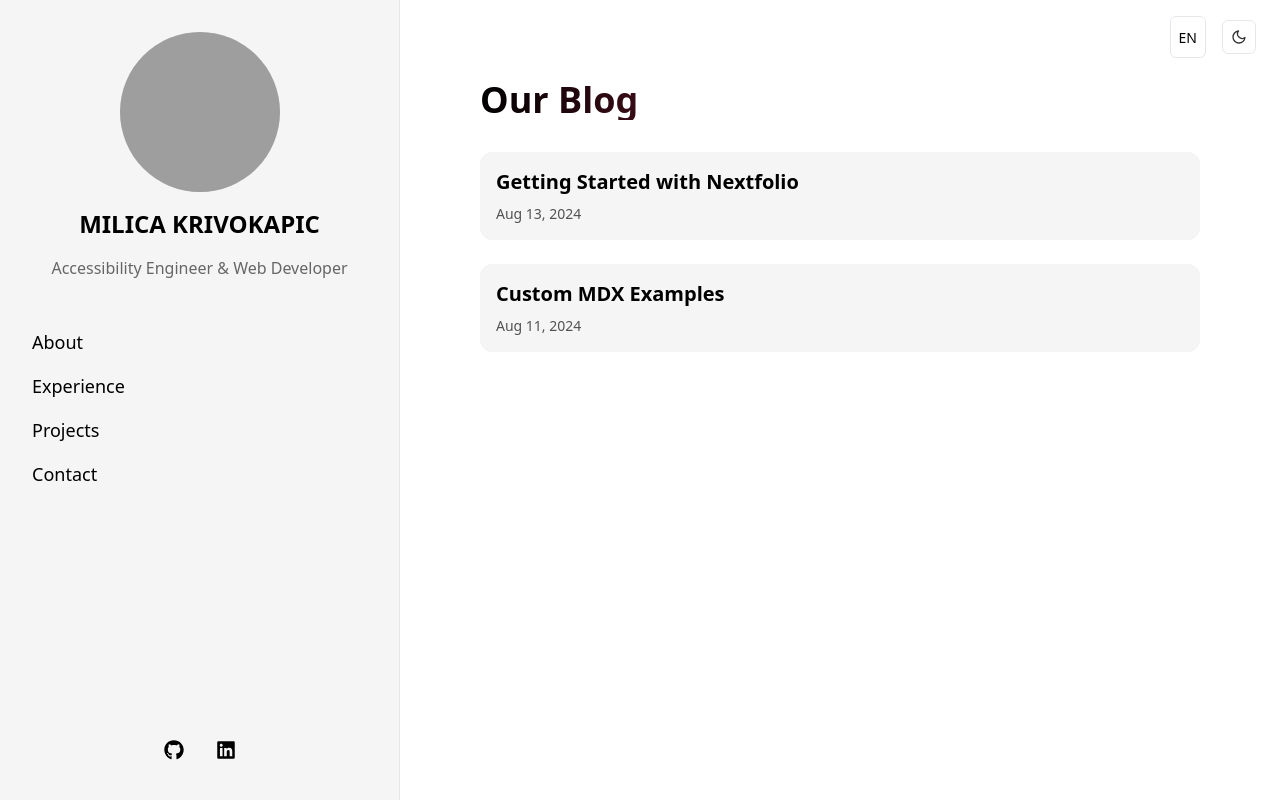
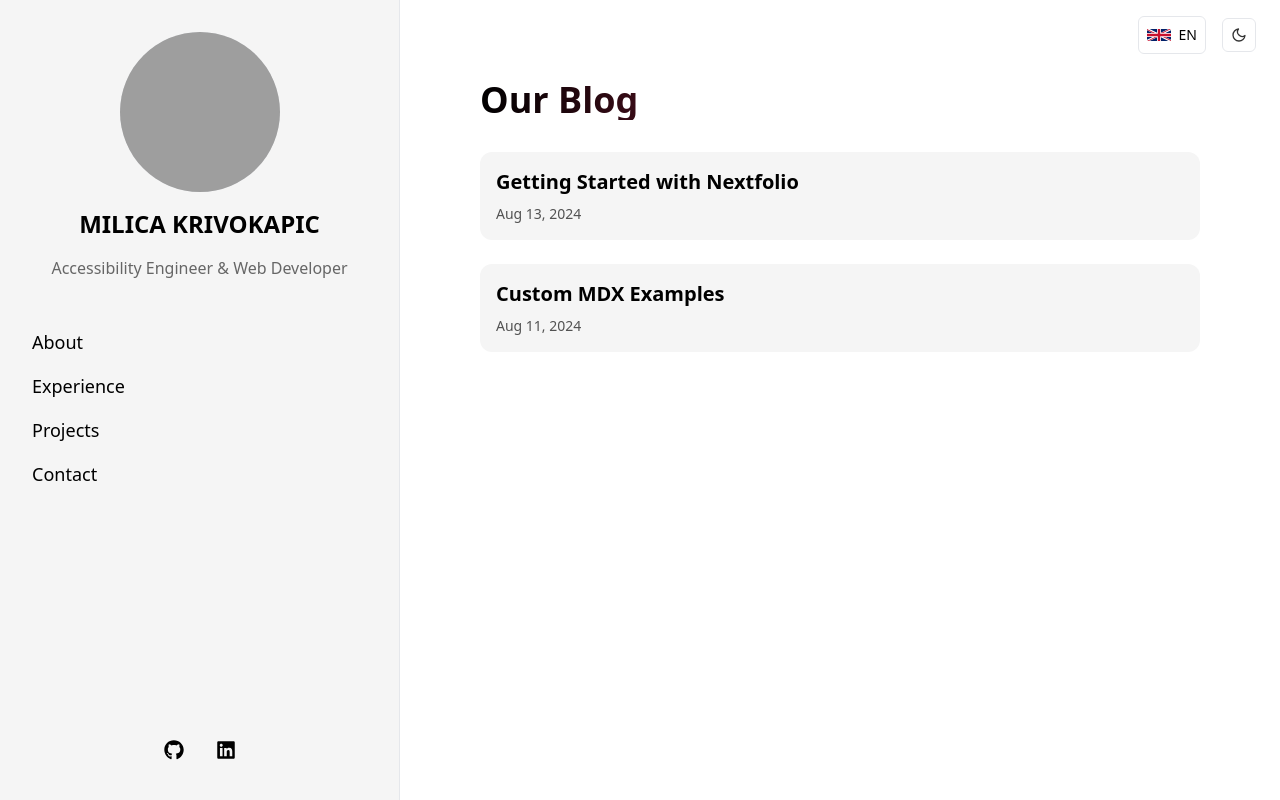
Before and after one commit to MilicaKrivokapic/portfolio2026, a Next.js app: page /blog in a window 1280 px wide. Built offline with nearby package versions, Linux system fonts and the light colour scheme; grey boxes are pictures that could not be loaded.

Commit message:
Language switch implemented

```diff
--- /dev/null
+++ b/app/components/icons/fi-flag.tsx
@@ -0,0 +1,9 @@
+export function FIFlag() {
+  return (
+    <svg xmlns="http://www.w3.org/2000/svg" viewBox="0 0 1800 1100" width="24" height="12">
+      <rect width="1800" height="1100" fill="#fff"/>
+      <rect width="1800" height="300" y="400" fill="#003580"/>
+      <rect width="300" height="1100" x="500" fill="#003580"/>
+    </svg>
+  );
+}
--- /dev/null
+++ b/app/components/icons/gb-flag.tsx
@@ -0,0 +1,19 @@
+export function GBFlag() {
+  return (
+    <svg xmlns="http://www.w3.org/2000/svg" viewBox="0 0 60 30" width="24" height="12">
+      <clipPath id="s">
+        <path d="M0,0 v30 h60 v-30 z"/>
+      </clipPath>
+      <clipPath id="t">
+        <path d="M30,15 h30 v15 z v15 h-30 z h-30 v-15 z v-15 h30 z"/>
+      </clipPath>
+      <g clipPath="url(#s)">
+        <path d="M0,0 v30 h60 v-30 z" fill="#012169"/>
+        <path d="M0,0 L60,30 M60,0 L0,30" stroke="#fff" strokeWidth="6"/>
+        <path d="M0,0 L60,30 M60,0 L0,30" clipPath="url(#t)" stroke="#C8102E" strokeWidth="4"/>
+        <path d="M30,0 v30 M0,15 h60" stroke="#fff" strokeWidth="10"/>
+        <path d="M30,0 v30 M0,15 h60" stroke="#C8102E" strokeWidth="6"/>
+      </g>
+    </svg>
+  );
+}
--- a/app/components/language-switch.tsx
+++ b/app/components/language-switch.tsx
@@ -1,7 +1,8 @@
 'use client';
 
 import { useLanguage } from '../context/language-context';
-import { Language } from '../i18n/translations';
+import { GBFlag } from './icons/gb-flag';
+import { FIFlag } from './icons/fi-flag';
 
 export function LanguageSwitch() {
   const { language, setLanguage } = useLanguage();
@@ -11,11 +12,14 @@ export function LanguageSwitch() {
       type="button"
       onClick={() => setLanguage(language === 'en' ? 'fi' : 'en')}
       className="p-2 rounded-md border border-gray-200 dark:border-gray-700 hover:border-gray-400 dark:hover:border-gray-500 transition-all group focus:outline-none focus:ring-2 focus:ring-gray-400 dark:focus:ring-gray-500"
-      aria-label="Switch language"
+      aria-label={`Switch language to ${language === 'en' ? 'Finnish' : 'English'}`}
     >
-      <span className="text-sm font-medium">
-        {language.toUpperCase()}
-      </span>
+      <div className="flex items-center gap-2">
+        {language === 'en' ? <GBFlag /> : <FIFlag />}
+        <span className="text-sm font-medium">
+          {language === 'en' ? 'EN' : 'FI'}
+        </span>
+      </div>
     </button>
   );
 }
```
Also changed, not shown: app/components/tweet.tsx (added).
